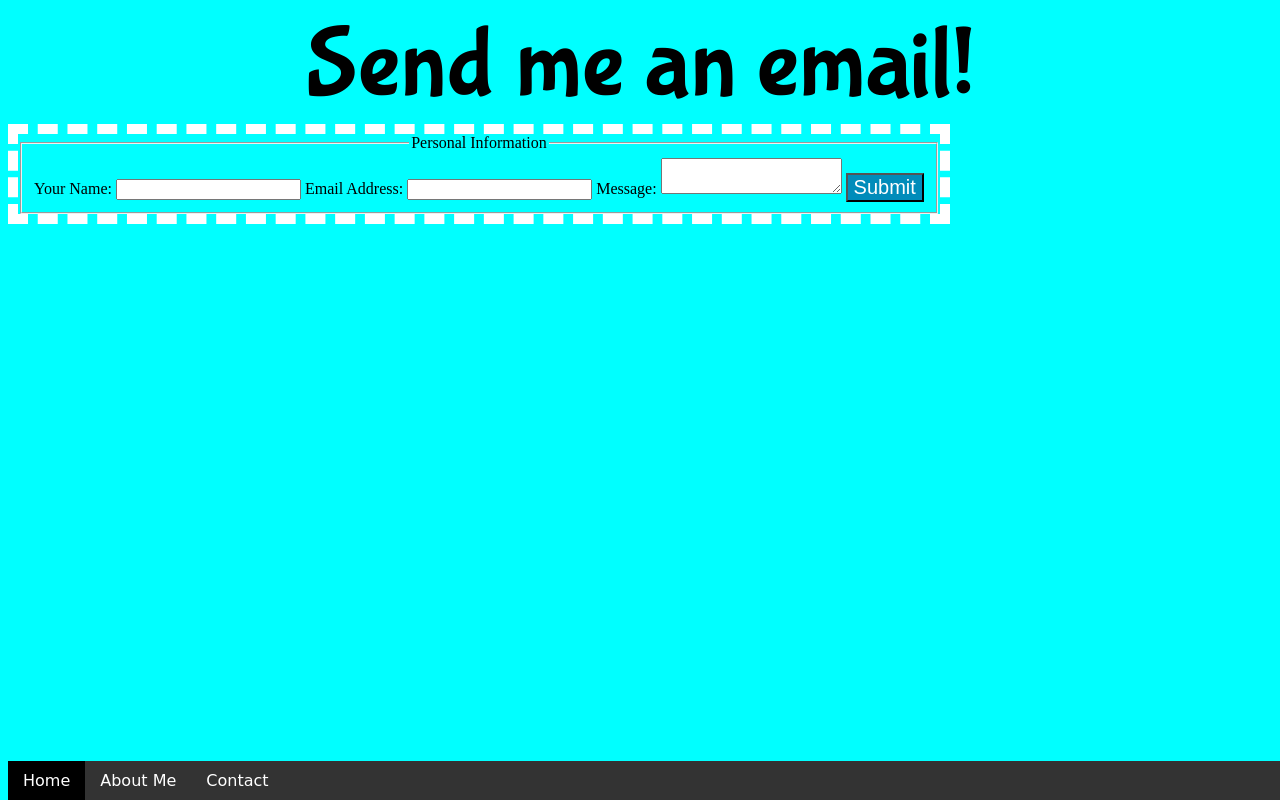
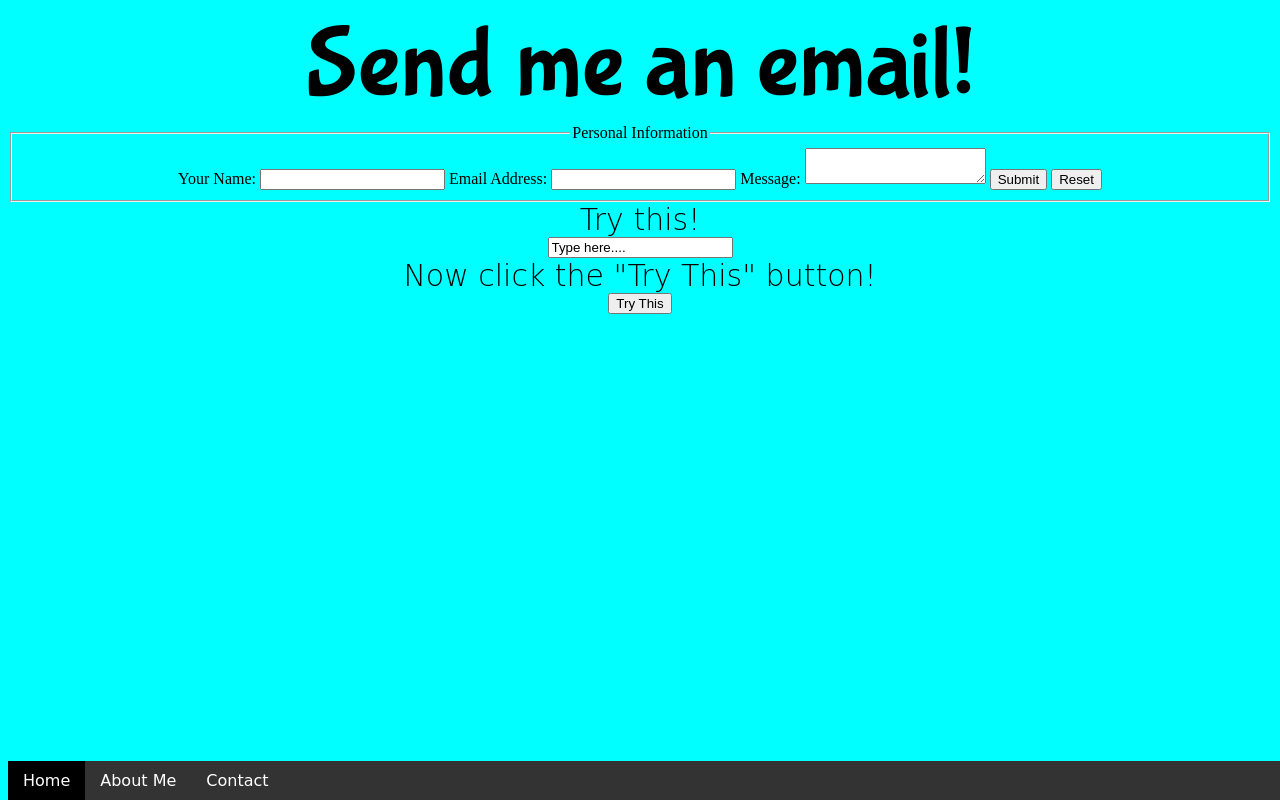
Before and after one commit to webber1ea/Webber-Portfolio, a plain HTML site: page contact.html in a window 1280 px wide. Drawn offline with Linux system fonts and the light colour scheme; a web font is replaced by a local one.

Commit message:
Deliverable 2

```diff
--- a/contact.html
+++ b/contact.html
@@ -6,7 +6,9 @@
  <title>Contact Me!</title>
 <link href="https://fonts.googleapis.com/css?family=Londrina+Solid" rel="stylesheet">
 <link href="https://fonts.googleapis.com/css?family=Bubblegum+Sans" rel="stylesheet">
+<script Language="javascript"></script>
 </head>
+
 <body>
   <html class="contact-bg">
 <div class="navigation">
@@ -17,7 +19,7 @@
   </ul>
 </div>
 <header> Send me an email! </header>
-<div class="form">
+<div id="form">
   <form>
     <fieldset>
     <legend>Personal Information</legend>
@@ -29,13 +31,41 @@
         <input type="text" name="email">
         Message:
         <textarea name="message"></textarea>
-        <input type="submit" value="Submit" class="submit">
+        <input type="button" onclick="myFunction()" value="Submit">
+        <input type="button" onclick="myFunction()" value="Reset">
+        <script>
+        function myFunction() {
+          document.getElementById("frm1").reset();
+        }
+        </script>
+        <script>
+        function myFunction() {
+          document.getElementById("frm1").submit();
+          }
+          </script>
+          </legend>
+        </fieldset>
     </form>
-</legend>
-</form>
 </div>
-</body>
+<div id="input">
+<p>Try this!</p>
+<input type="text" id="theText" value="Type here....">
+<p>Now click the "Try This" button!</p>
+<p id="demo"></p>
+<button onclick="myFunction()">Try This</button>
+<script>
+function myFunction()  {
+  var x =
+  document.getElementById("theText").value;
+  document.getElementById("demo").innerHTML = x;
+  document.getElementById("demo").style.textTransform ="uppercase";
+}
+</script>
+</div>
 
 
 
+
+
+</body>
 </html>
--- a/styles.css
+++ b/styles.css
@@ -118,11 +118,9 @@ li a:hover:not(.active) {
   align-items: center;
 }
 
-.form {
-  text-align: center;
-  display:inline-block;
-  margin: 0 auto;
-  border: 10px dashed white;
+#form {
+display: list-item;
+text-align: center;
 }
 
 .fig {
@@ -130,8 +128,20 @@ li a:hover:not(.active) {
   font-size: 20px;
 }
 
-.submit {
-  background-color: #008CBA;
-  font-size: 20px;
-  color: white;
+.display {
+  position: relative;
+  text-align: center;
+  display:inline-block;
+  margin: 0 auto;
+  clear:both;
 }
+
+#input {
+  display:list-item;
+  text-align: center;
+}
+
+#abtme {
+  position: inhert;
+  border: 10px dotted white;
+}
```
Also changed, not shown: about.html (+9 -1 lines), index.html (+1 -0 lines), books.jpg (added), crazyflower.jpg (added), lotusflower.jpg (added), sagittarius_by_monodog22.png (added), sunflowerfield.jpg (added), sunshine.jpg (added), 1 other file.
